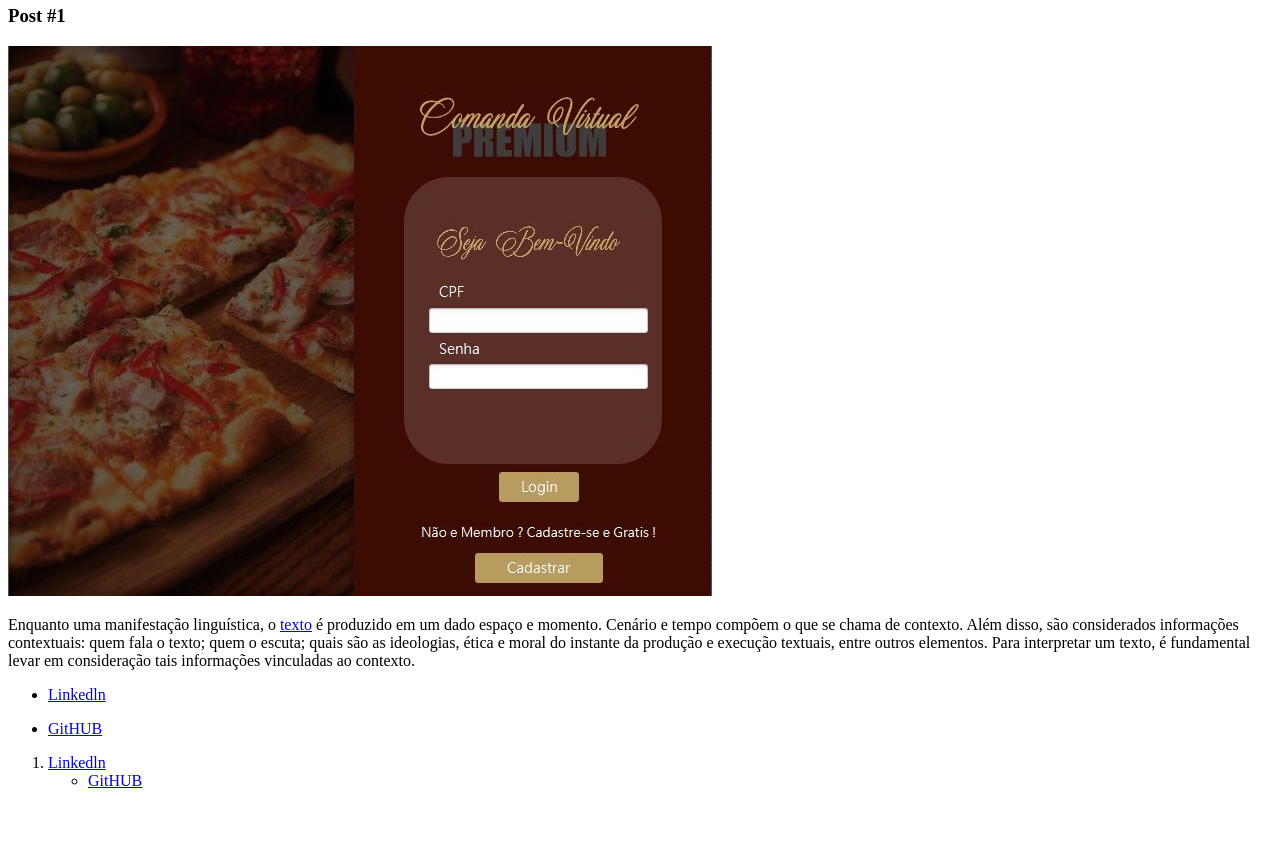
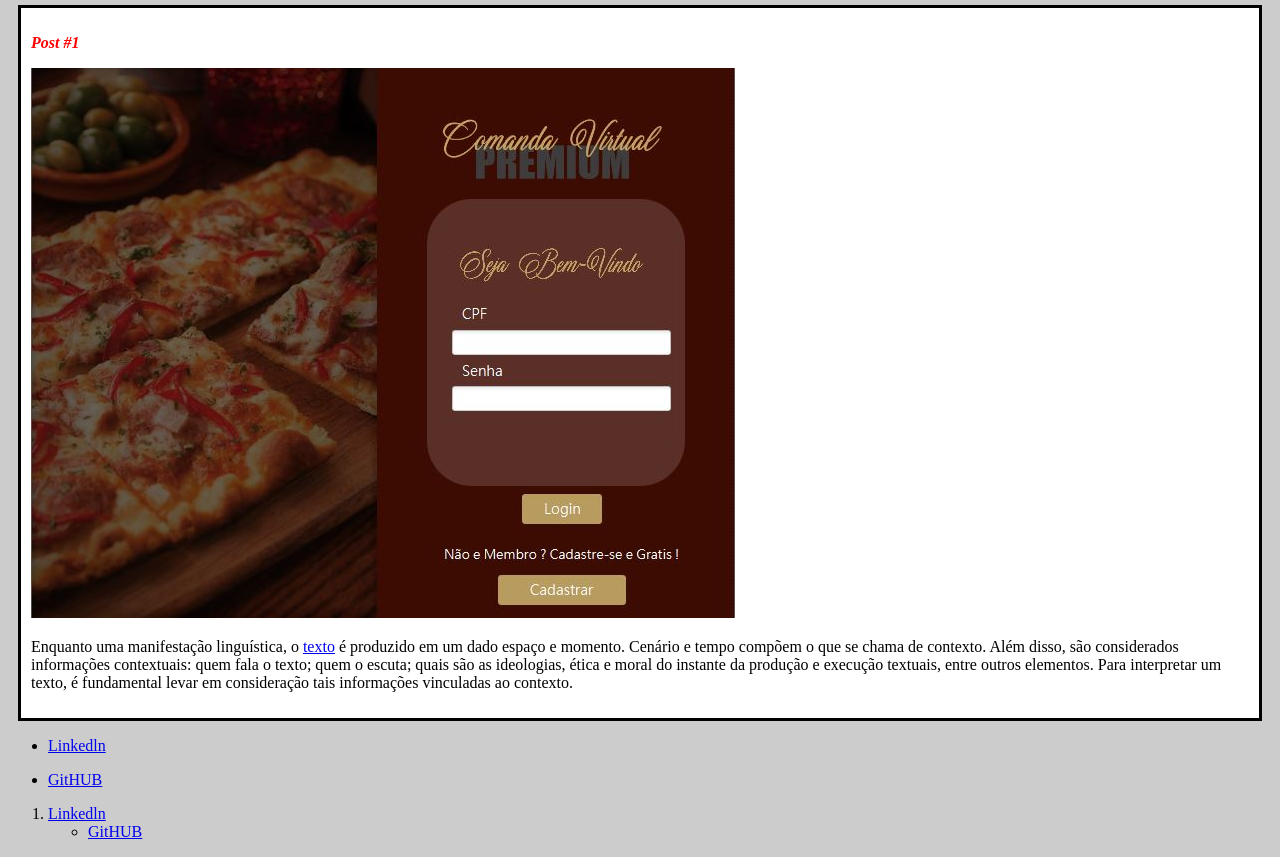
Before and after one commit to klebercarvalhosp/inicializando-html, a plain HTML site: page index.html in a window 1280 px wide. Shown: the part 408-1265 px from the top of the page. Before the commit the page ends 1214 px from the top, so only its background shows below. Drawn offline with Linux system fonts and the light colour scheme.

Commit message:
Utilizando styles diferentes

```diff
--- a/index.html
+++ b/index.html
@@ -4,7 +4,7 @@
     <head>
         <meta charset="utf-8">
         <title>Cleber Pablo</title>
-        <link ref ="stylesheet" href="style.css">
+        <link rel="stylesheet" href="style.css">
 
     </head>
     <body>
@@ -19,7 +19,7 @@
         <header>
             <h2 class="subtitle">Posts </h2>
         </header>
-        <article>
+        <article class="post_">
             <header>
                 <h3 class="post_title"> Post #1</h3>
                 <img src="Capturar.JPG" alt="perfil inicial do comanda virtual">
--- a/style.css
+++ b/style.css
@@ -1,7 +1,18 @@
+body {
+
+   background: #ccc;
+}
 #title, .subtitle, .post_title {
-color: blue;
+color: red;
 }
 .post_title{
     font-size: 16px;
     font-style: italic ;
 }
+
+.post_{
+    background: white;
+    padding: 10px;
+    border: 3px solid #000;
+    margin: 10px;
+}
```
